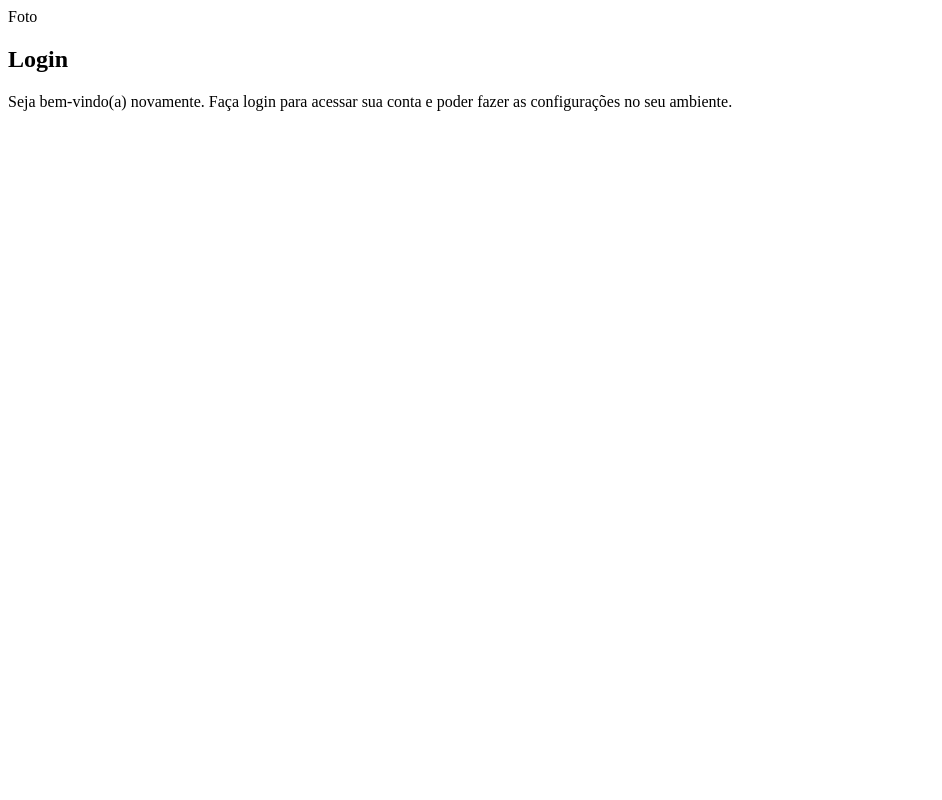
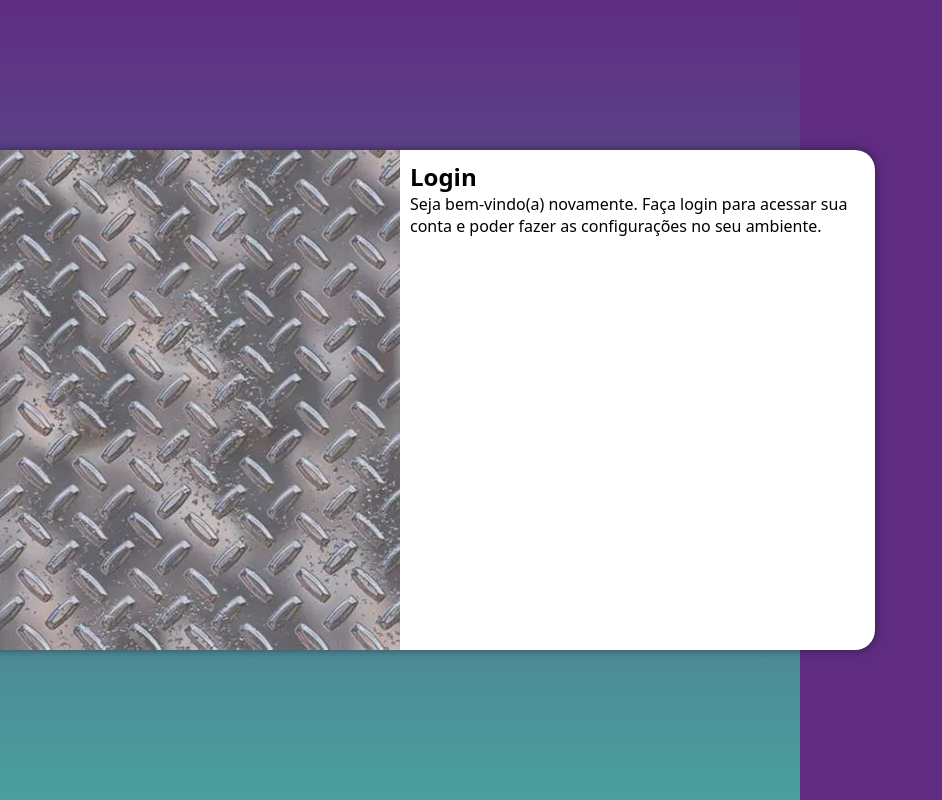
Before and after one commit to herculesreis092-prog/Projeto-login, a plain HTML site: page index.html in a window 1280 px wide. Shown: the whole page, without its empty margins (0-942 px from the left). Drawn offline with Linux system fonts and the light colour scheme.

Commit message:
Media query do do formulario

```diff
--- /dev/null
+++ b/estilos/media-query.css
@@ -0,0 +1,46 @@
+@charset "UTF-8";
+
+@media screen and (min-width: 768px) and (max-width: 992px)  {
+
+    body {
+        background-image: linear-gradient(to top, #49a09d, #5f2c82);
+    }
+
+    section#login  {
+        width: 80vw;
+    }
+
+    section#login > div#imagem {
+        float: left;
+        width: 30%;
+        height: 100%;
+    }
+
+    section#login > div#formulario {
+        float: right;
+        width: 70%;
+    }
+}
+
+@media screen and (min-width: 992px) {
+
+     body {
+        background-image: linear-gradient(to top, #49a09d, #5f2c82);
+    }
+
+    section#login  {
+        width: 950px;
+    }
+
+    section#login > div#imagem {
+        float: left;
+        width: 50%;
+        height: 100%;
+
+    }
+
+    section#login > div#formulario {
+        float: right;
+        width: 50%;
+    }
+}
--- a/estilos/style.css
+++ b/estilos/style.css
@@ -5,3 +5,56 @@
     Verde: #49a09d
     Lilais: #5f2c82
 */
+
+* {
+    font-family: system-ui, -apple-system, BlinkMacSystemFont, 'Segoe UI', Roboto, Oxygen, Ubuntu, Cantarell, 'Open Sans', 'Helvetica Neue', sans-serif;
+    padding: 0px;
+    margin: 0px;
+    box-sizing: border-box;
+}
+
+body, html {
+    background-color: #5f2c82;
+    height: 100vh;
+    width: 100vh;
+
+}
+
+main {
+    position: relative;
+    height: 100vh;
+    width: 100vh;
+}
+
+section#login {
+    position: absolute;
+    top: 50%;
+    left: 50%;
+    transform: translate(-50%, -50%);
+    overflow: hidden;
+
+    background-color: white;
+    width: 250px;
+    height: 500px;
+    border-radius: 20px;
+    box-shadow: 0px 0px 10px rgba(0, 0, 0, 0.450);
+
+    transition: width .3s, height .3s;
+    transition-timing-function: ease;
+
+}
+
+section#login > div#imagem {
+    display: block;
+    background: #5f2c82 url(../imagens/metal.jpg) no-repeat;
+    background-size: cover;
+    background-position: left bottom;
+    height: 200px;
+
+}
+
+section#login > div#formulario {
+    display: block;
+    padding: 10px;
+
+}
--- a/index.html
+++ b/index.html
@@ -5,17 +5,18 @@
     <meta name="viewport" content="width=device-width, initial-scale=1.0">
     <title>Login</title>
     <link rel="stylesheet" href="estilos/style.css">
+    <link rel="stylesheet" href="estilos/media-query.css">
 </head>
 <body>
     <main>
-        <section id="Login">
+        <section id="login">
             <div id="imagem">
-                Foto
+
             </div>
             <div id="formulario">
                 <h1>Login</h1>
                 <p>Seja bem-vindo(a) novamente. Faça login para acessar sua conta e poder fazer as configurações no seu ambiente.</p>
-                <form action="login">
+                <form action="login.php" method="post">
 
                 </form>
             </div>
```
